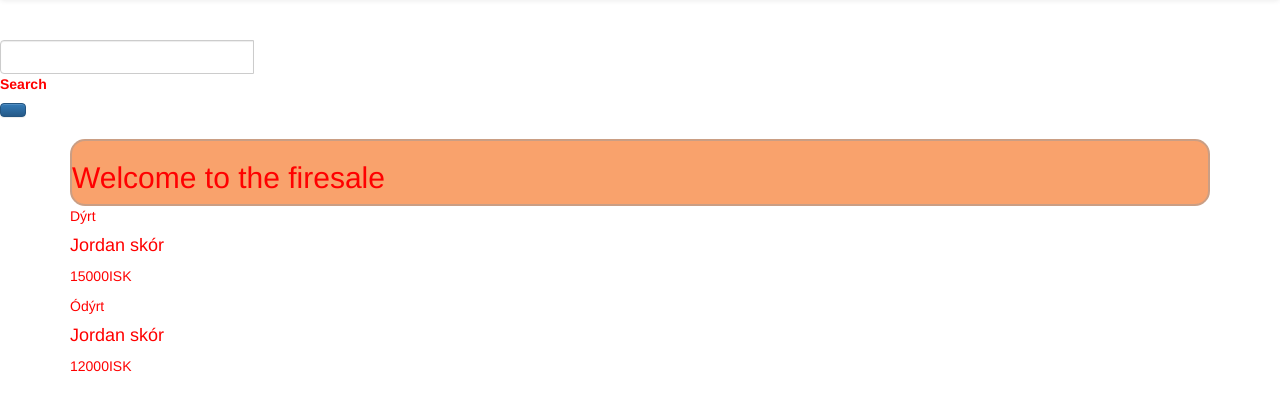
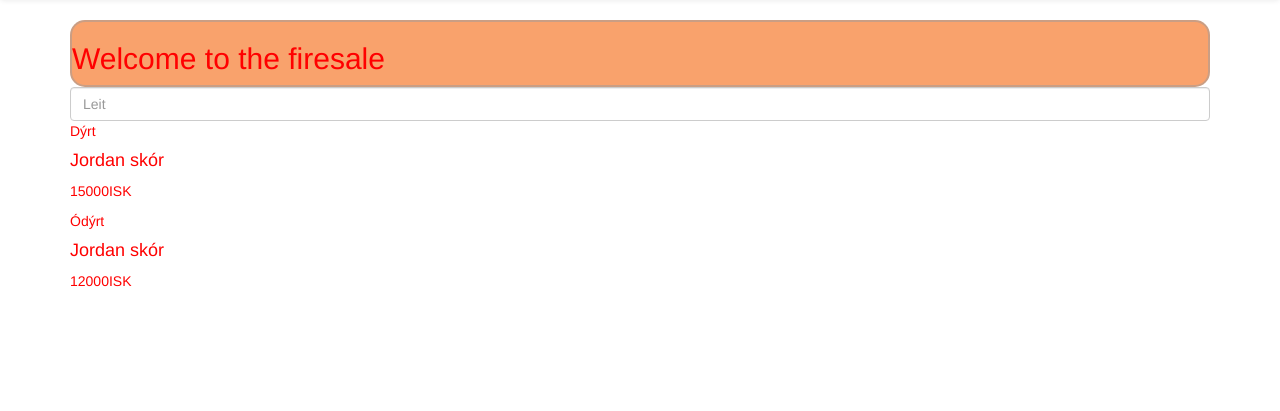
Before and after one commit to HelgiHrafn/FireSale, a Django app: page / in a window 1280 px wide. Shown: the part 52-463 px from the top of the page. Run offline with Django 4.2, Linux system fonts and the light colour scheme.

Commit message:
searchbar orðinn betri

```diff
--- a/templates/base.html
+++ b/templates/base.html
@@ -13,9 +13,7 @@
     <div>
         {%  include 'navigation.html' %}
     </div>
-    <div>
-        {%  include 'searchbar.html' %}
-    </div>
+
 
     <div class="container">
     {% block content %}
--- a/templates/firesale/index.html
+++ b/templates/firesale/index.html
@@ -3,6 +3,7 @@
     <div class="firesale">
         <h2>Welcome to the firesale</h2>
     </div>
+        <input id="searchbar"class="form-control" placeholder="Leit" type="text">
     {% for item in sell_items %}
         {% if item.price > 13000 %}
             <p>Dýrt</p>
--- a/templates/searchbar.html
+++ b/templates/searchbar.html
@@ -1,11 +1 @@
-<br>
-<div class="input-group">
-  <div class="form-outline">
-    <input id="search-input" type="search" id="form1" class="form-control" />
-    <label class="form-label" for="form1">Search</label>
-  </div>
-  <button id="search-button" type="button" class="btn btn-primary">
-    <i class="fas fa-search"></i>
-  </button>
-</div>
-<br>
+<input class="form-control" placeholder="Leit" type="text">
```
